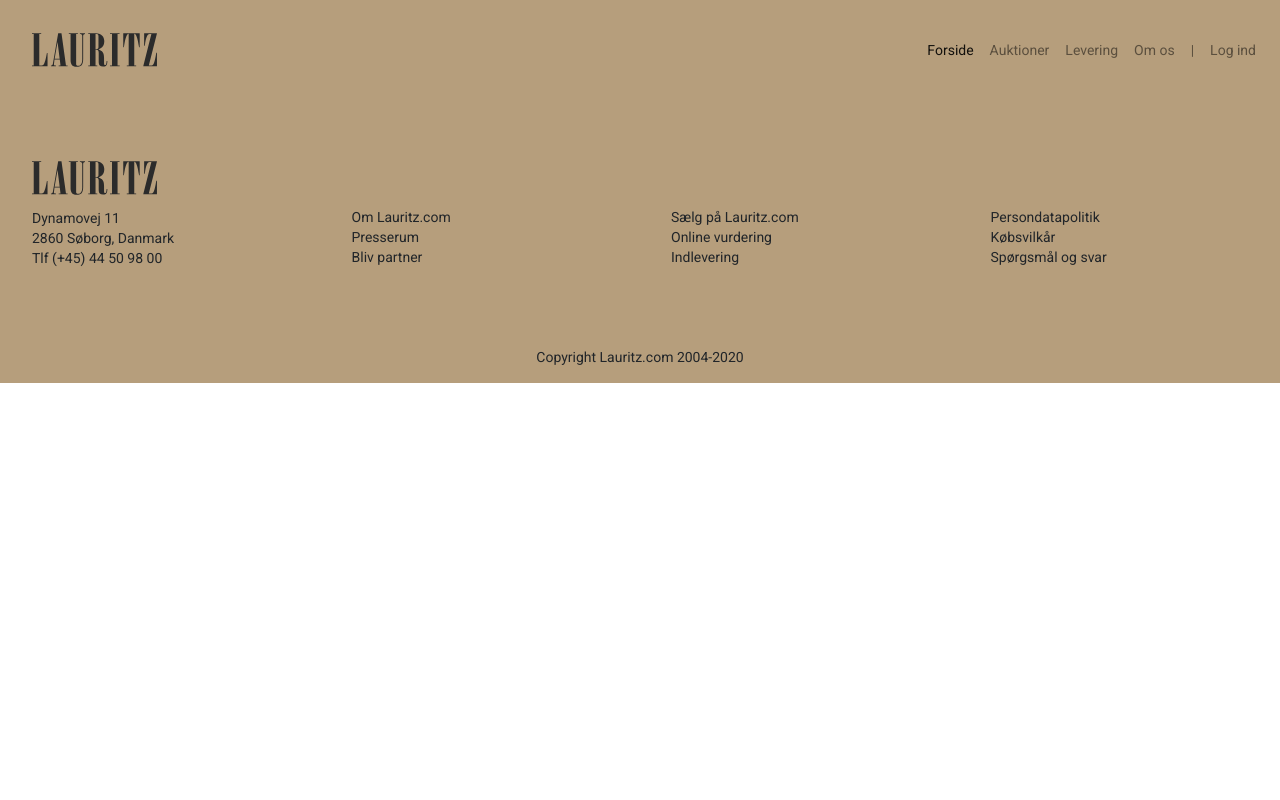
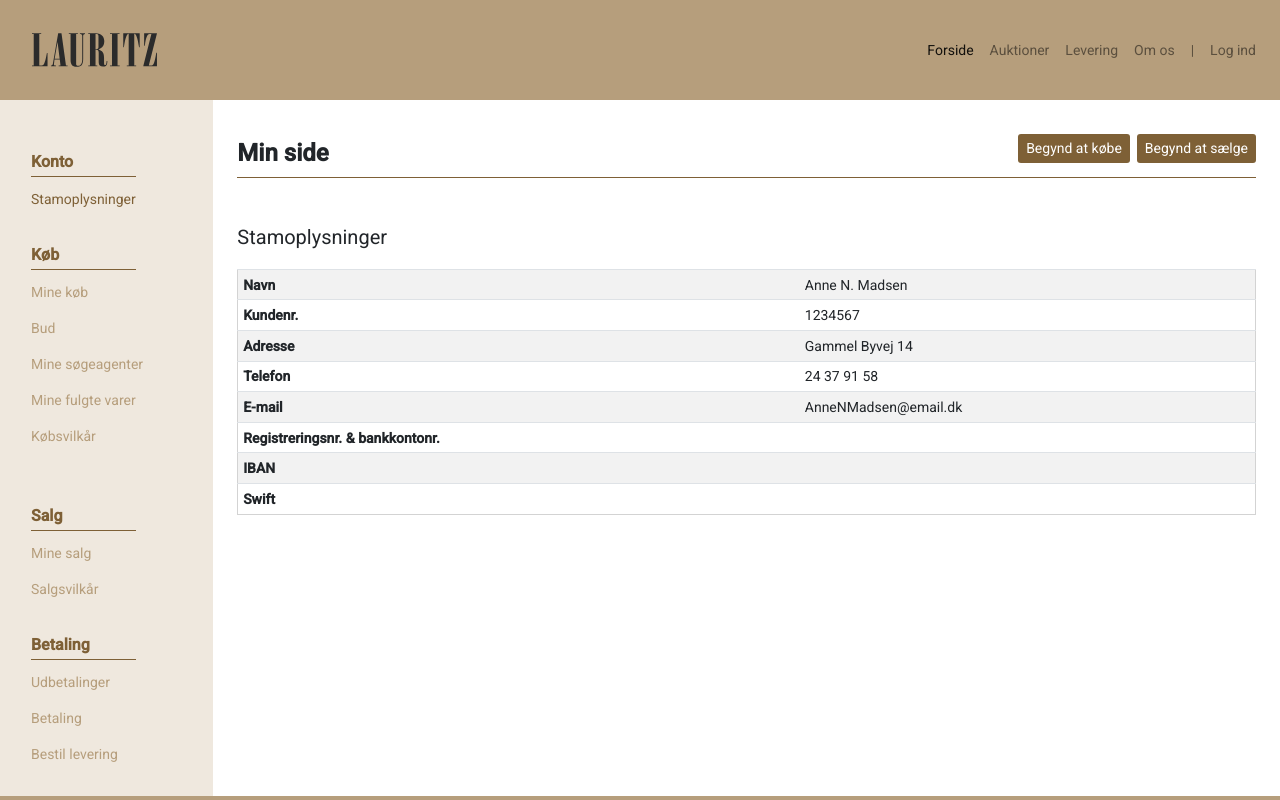
Before and after one commit to jonasa64/gui-project, an Angular app: page /my-page in a window 1280 px wide. Before the commit this address led to /. Shown: the top 800 px of the page. Built offline with nearby package versions, Linux system fonts and the light colour scheme.

Commit message:
My page changes
Added page content

```diff
--- a/src/app/app-routing.module.ts
+++ b/src/app/app-routing.module.ts
@@ -3,12 +3,14 @@
 import { FrontPageComponent } from './front-page/front-page.component';
 import { SearchComponent } from './search/search.component';
 import { CreateUserComponent } from './create-user/create-user.component';
+import { MyPageComponent } from './my-page/my-page.component'
 
 
 const routes: Routes = [
   {path:'', component: FrontPageComponent},
   {path:'search', component: SearchComponent},
-  {path:'create-user', component: CreateUserComponent}];
+  {path:'create-user', component: CreateUserComponent},
+  {path:'my-page', component: MyPageComponent}];
 
 @NgModule({
   imports: [RouterModule.forRoot(routes)],
--- a/src/app/my-page/my-page.component.css
+++ b/src/app/my-page/my-page.component.css
@@ -0,0 +1,61 @@
+.col-md-2.d-none.d-md-block.bg-light.sidebar {
+  background: #EFE8DE !important;
+  padding-bottom: 1rem;
+}
+
+.nav-link {
+  color: #B69E7C;
+}
+
+.h2 {
+  margin: 0.5rem 0 0 !important;
+  font-weight: bold;
+}
+
+.sub-header {
+  margin: 2.69rem 0 0 !important;
+  font-weight: normal;
+}
+
+.header {
+  font-weight: bold;
+  color: #7E6036;
+  border-bottom: 1px solid #7E6036;
+  width: 105px;
+}
+
+.nav-link.active {
+  color: #7E6036;
+}
+
+.sidebar-sticky {
+  width: 160px;
+}
+
+.btn.btn-sm.btn-outline-secondary {
+
+  background: #7E6036;
+  color: white;
+  border: white;
+  margin-right: .5rem;
+  border-radius: 3px !important;
+
+}
+
+.btn-group {
+  margin-right: -.5rem;
+}
+
+.d-flex.justify-content-between.flex-wrap.flex-md-nowrap.align-items-center.pb-2.mb-3.border-bottom {
+  margin: 0.8rem 0 0 !important;
+  padding-bottom: 0.5rem !important;
+  border-color: #7E6036 !important;
+}
+
+.table.table-striped.table-sm {
+  margin: 1rem 0 !important;
+}
+
+tbody {
+  border: 1px solid lightgray;
+}
--- a/src/app/my-page/my-page.component.html
+++ b/src/app/my-page/my-page.component.html
@@ -1 +1,159 @@
-<p>my-page works!</p>
+<div class="container-fluid">
+  <div class="row">
+    <nav class="col-md-2 d-none d-md-block bg-light sidebar">
+      <div class="sidebar-sticky">
+        <ul class="nav flex-column">
+          <li class="nav-item">
+            <h3 class="sidebar-heading d-flex justify-content-between align-items-center px-3 mt-5 mb-1">
+              <span class="header">Konto</span>
+              <a class="d-flex align-items-center text-muted" href="#">
+                <span data-feather="plus-circle"></span>
+              </a>
+            </h3>
+            <a class="nav-link active" href="#">
+              <span data-feather="home"></span>
+              Stamoplysninger <span class="sr-only">(current)</span>
+            </a>
+          </li>
+        </ul>
+
+        <h3 class="sidebar-heading d-flex justify-content-between align-items-center px-3 mt-4 mb-1">
+          <span class="header">Køb</span>
+          <a class="d-flex align-items-center text-muted" href="#">
+            <span data-feather="plus-circle"></span>
+          </a>
+        </h3>
+        <ul class="nav flex-column mb-5">
+          <li class="nav-item">
+            <a class="nav-link" href="#">
+              <span data-feather="file-text"></span>
+              Mine køb
+            </a>
+          </li>
+          <li class="nav-item">
+            <a class="nav-link" href="#">
+              <span data-feather="file-text"></span>
+              Bud
+            </a>
+          </li>
+          <li class="nav-item">
+            <a class="nav-link" href="#">
+              <span data-feather="file-text"></span>
+              Mine søgeagenter
+            </a>
+          </li>
+          <li class="nav-item">
+            <a class="nav-link" href="#">
+              <span data-feather="file-text"></span>
+              Mine fulgte varer
+            </a>
+          </li>
+          <li class="nav-item">
+            <a class="nav-link" href="#">
+              <span data-feather="file-text"></span>
+              Købsvilkår
+            </a>
+          </li>
+        </ul>
+        <h3 class="sidebar-heading d-flex justify-content-between align-items-center px-3 mt-4 mb-1">
+          <span class="header">Salg</span>
+          <a class="d-flex align-items-center text-muted" href="#">
+            <span data-feather="plus-circle"></span>
+          </a>
+        </h3>
+        <ul class="nav flex-column mb-2">
+          <li class="nav-item">
+            <a class="nav-link" href="#">
+              <span data-feather="file-text"></span>
+              Mine salg
+            </a>
+          </li>
+          <li class="nav-item">
+            <a class="nav-link" href="#">
+              <span data-feather="file-text"></span>
+              Salgsvilkår
+            </a>
+          </li>
+        </ul>
+        <h3 class="sidebar-heading d-flex justify-content-between align-items-center px-3 mt-4 mb-1">
+          <span class="header">Betaling</span>
+          <a class="d-flex align-items-center text-muted" href="#">
+            <span data-feather="plus-circle"></span>
+          </a>
+        </h3>
+        <ul class="nav flex-column mb-2">
+          <li class="nav-item">
+            <a class="nav-link" href="#">
+              <span data-feather="file-text"></span>
+              Udbetalinger
+            </a>
+          </li>
+          <li class="nav-item">
+            <a class="nav-link" href="#">
+              <span data-feather="file-text"></span>
+              Betaling
+            </a>
+          </li>
+          <li class="nav-item">
+            <a class="nav-link" href="#">
+              <span data-feather="file-text"></span>
+              Bestil levering
+            </a>
+          </li>
+        </ul>
+      </div>
+    </nav>
+
+    <main role="main" class="col-md-9 ml-sm-auto col-lg-10 pt-3 px-4">
+      <div class="d-flex justify-content-between flex-wrap flex-md-nowrap align-items-center pb-2 mb-3 border-bottom">
+        <h1 class="h2">Min side</h1>
+        <div class="btn-toolbar mb-2 mb-md-0">
+          <div class="btn-group">
+            <button class="btn btn-sm btn-outline-secondary">Begynd at købe</button>
+            <button class="btn btn-sm btn-outline-secondary">Begynd at sælge</button>
+          </div>
+        </div>
+      </div>
+
+      <h2 class="sub-header">Stamoplysninger</h2>
+      <div class="table-responsive">
+        <table class="table table-striped table-sm">
+          <tbody>
+            <tr>
+              <td><b>Navn</b></td>
+              <td>Anne N. Madsen</td>
+            </tr>
+            <tr>
+              <td><b>Kundenr.</b></td>
+              <td>1234567</td>
+            </tr>
+            <tr>
+              <td><b>Adresse</b></td>
+              <td>Gammel Byvej 14</td>
+            </tr>
+            <tr>
+              <td><b>Telefon</b></td>
+              <td>24 37 91 58</td>
+            </tr>
+            <tr>
+              <td><b>E-mail</b></td>
+              <td>AnneNMadsen@email.dk</td>
+            </tr>
+            <tr>
+              <td><b>Registreringsnr. & bankkontonr.</b></td>
+              <td></td>
+            </tr>
+            <tr>
+              <td><b>IBAN</b></td>
+              <td></td>
+            </tr>
+            <tr>
+              <td><b>Swift</b></td>
+              <td></td>
+            </tr>
+          </tbody>
+        </table>
+      </div>
+    </main>
+  </div>
+</div>
--- a/src/index.html
+++ b/src/index.html
@@ -14,6 +14,7 @@
   <link href="https://fonts.googleapis.com/icon?family=Material+Icons" rel="stylesheet">
   <link rel="stylesheet" href="https://stackpath.bootstrapcdn.com/bootstrap/4.4.1/css/bootstrap.min.css">
   <link rel="stylesheet" href="https://maxcdn.bootstrapcdn.com/font-awesome/4.7.0/css/font-awesome.min.css">
+  <script src="https://unpkg.com/feather-icons/dist/feather.min.js"></script>
 </head>
 <body class="mat-typography">
   <app-root></app-root>
```
